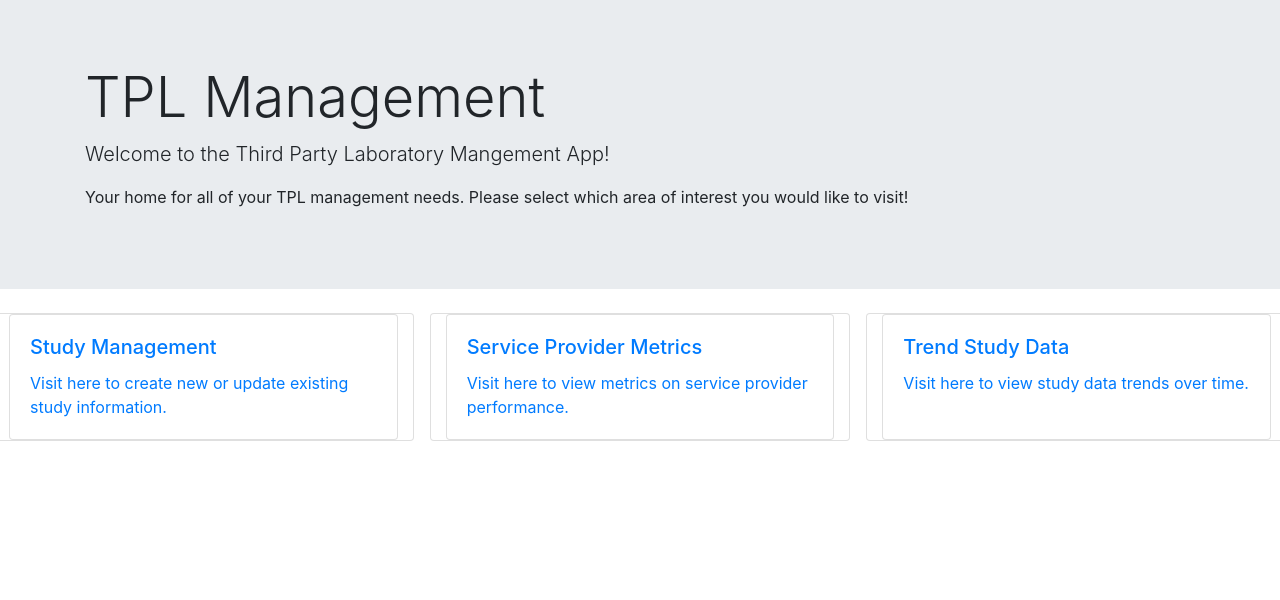
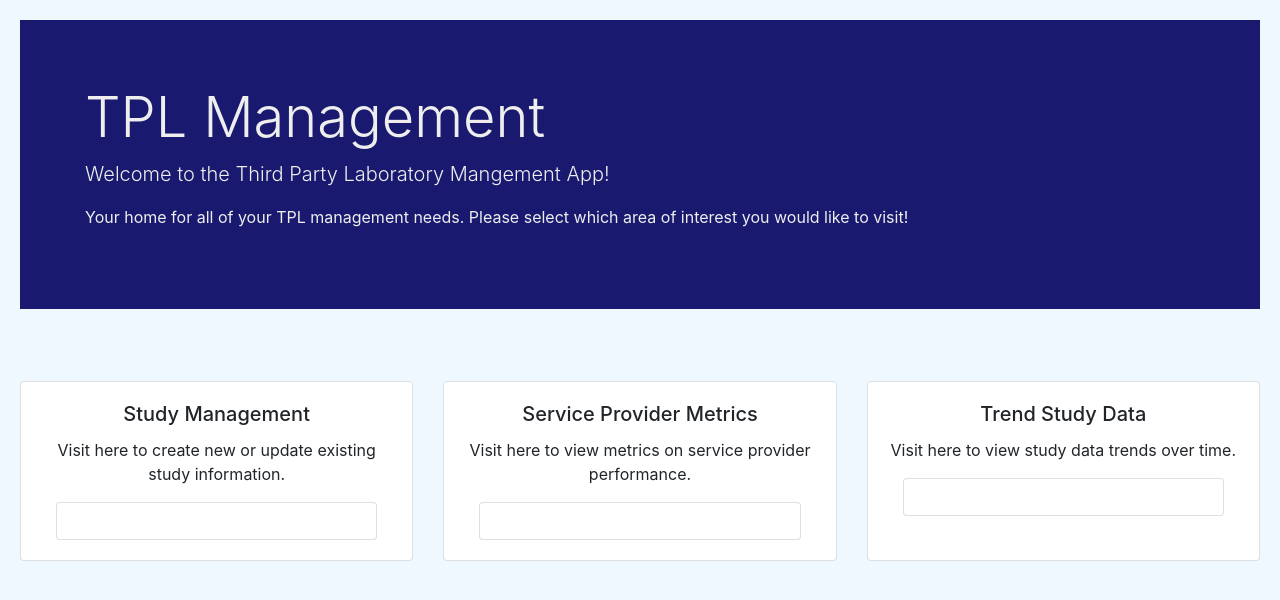
Before and after one commit to AElliott1107/tplmanage, a Django app: page /tplmanage/home/ in a window 1280 px wide. Shown: the top 600 px of the page. Run offline with Django 4.2, Linux system fonts and the light colour scheme; some libraries are stand-ins or nearby versions.

Commit message:
CSS Clean-up

```diff
--- a/tplmanage/studies/templates/studies/create.html
+++ b/tplmanage/studies/templates/studies/create.html
@@ -7,6 +7,7 @@
 <link rel="stylesheet" href="https://cdn.jsdelivr.net/npm/bootstrap@4.0.0/dist/css/bootstrap.min.css" integrity="sha384-Gn5384xqQ1aoWXA+058RXPxPg6fy4IWvTNh0E263XmFcJlSAwiGgFAW/dAiS6JXm" crossorigin="anonymous">
 <script src="https://cdn.jsdelivr.net/npm/bootstrap@4.0.0/dist/js/bootstrap.min.js" integrity="sha384-JZR6Spejh4U02d8jOt6vLEHfe/JQGiRRSQQxSfFWpi1MquVdAyjUar5+76PVCmYl" crossorigin="anonymous"></script>
 
+<body style="background-color:#f0f8ff;padding:20px">
 {% block content %}
     <div class="row justify-content-center">
         <div class="col-md-12">
@@ -135,3 +136,4 @@
     </script>
 
 {% endblock content %}
+</body>
--- a/tplmanage/studies/templates/studies/detail.html
+++ b/tplmanage/studies/templates/studies/detail.html
@@ -11,13 +11,14 @@
 </head>
 {% load crispy_forms_tags %}
 
+<body style="background-color:#f0f8ff;padding:20px">
 {% block content %}
     <div class="row justify-content-center">
         <div class="col-md-12">
 
             <div class="row">
                 <div class="col-md-6">
-                    <h3 class="mb-4">{{ object.study_num }}</h3>
+                    <h3 class="mb-4">Study Detail for {{ object.study_num }}</h3>
                 </div>
                 <div class="col-md-6 text-right">
                     <a type="button" href="{% url 'studies:study-update' object.id %}" class="btn btn-primary">
@@ -90,4 +91,5 @@
     </div>
 
 {% endblock content %}
+</body>
 </html>
--- a/tplmanage/studies/templates/studies/index.html
+++ b/tplmanage/studies/templates/studies/index.html
@@ -11,42 +11,42 @@
     <title>{% block title %}TPL Management{% endblock title%}</title>
 
 </head>
-
+<body style="background-color:#f0f8ff;padding:20px">
 {% block content %}
-    <div class="jumbotron jumbotron-fluid mb-0 bg-abbvie-gr">
+    <div class="jumbotron jumbotron-fluid mb-0" style="background-color:#191970;">
         <div class="container">
-            <h1 class="display-4">TPL Management</h1>
-            <p class="lead">Welcome to the Third Party Laboratory Mangement App!</p>
-            <p>Your home for all of your TPL management needs.  Please select which area of interest you would like to visit!</p>
+            <h1 class="display-4" style="color:#eeeeee">TPL Management</h1>
+            <p class="lead" style="color:#eeeeee">Welcome to the Third Party Laboratory Mangement App!</p>
+            <p style="color:#eeeeee">Your home for all of your TPL management needs.  Please select which area of interest you would like to visit!</p>
         </div>
     </div>
+<br>
+<br>
 
-<div class="card-deck mt-2 justify-content-center">
-    <div class="card mt-3 mx-2">
-        <a class="card" href="{% url 'studies:study-home' %}">
+<div class="card-deck mt-4 justify-content-center">
+    <div class="card text-center">
         <div class="card-body">
             <h5 class="card-title">Study Management</h5>
             <p class="card-text">Visit here to create new or update existing study information.</p>
+            <a class="card btn btn-primary" href="{% url 'studies:study-home' %}">Click Here!</a>
         </div>
-        </a>
     </div>
-    <div class="card mt-3 mx-2">
-        <a class="card" href="{% url 'studies:metrics' %}">
+    <div class="card text-center">
         <div class="card-body">
             <h5 class="card-title">Service Provider Metrics</h5>
             <p class="card-text">Visit here to view metrics on service provider performance.</p>
+            <a class="card btn btn-primary" href="{% url 'studies:metrics' %}">Click Here!</a>
         </div>
-        </a>
     </div>
-    <div class="card mt-3 mx-2">
-        <a class="card" href="{% url 'studies:trends' %}">
+    <div class="card text-center">
         <div class="card-body">
             <h5 class="card-title">Trend Study Data</h5>
             <p class="card-text">Visit here to view study data trends over time.</p>
+            <a class="card btn btn-primary" href="{% url 'studies:trends' %}">Click Here!</a>
         </div>
-        </a>
     </div>
 </div>
 
 {% endblock content %}
+</body>
 </html>
--- a/tplmanage/studies/templates/studies/sample_detail.html
+++ b/tplmanage/studies/templates/studies/sample_detail.html
@@ -11,13 +11,14 @@
 </head>
 {% load crispy_forms_tags %}
 
+<body style="background-color:#f0f8ff;padding:20px">
 {% block content %}
     <div class="row justify-content-center">
         <div class="col-md-12">
 
             <div class="row">
                 <div class="col-md-6">
-                    <h3 class="mb-4">{{ object.sample_id }}</h3>
+                    <h3 class="mb-4">Sample Detail for {{ object.sample_num }}</h3>
                 </div>
                 <div class="col-md-6 text-right">
                     <a type="button" href="{% url 'studies:study-update' object.study_id %}" class="btn btn-primary">
@@ -128,4 +129,5 @@
     </div>
 
 {% endblock content %}
+</body>
 </html>
--- a/tplmanage/studies/templates/studies/study_update.html
+++ b/tplmanage/studies/templates/studies/study_update.html
@@ -7,6 +7,7 @@
 <link rel="stylesheet" href="https://cdn.jsdelivr.net/npm/bootstrap@4.0.0/dist/css/bootstrap.min.css" integrity="sha384-Gn5384xqQ1aoWXA+058RXPxPg6fy4IWvTNh0E263XmFcJlSAwiGgFAW/dAiS6JXm" crossorigin="anonymous">
 <script src="https://cdn.jsdelivr.net/npm/bootstrap@4.0.0/dist/js/bootstrap.min.js" integrity="sha384-JZR6Spejh4U02d8jOt6vLEHfe/JQGiRRSQQxSfFWpi1MquVdAyjUar5+76PVCmYl" crossorigin="anonymous"></script>
 
+<body style="background-color:#f0f8ff;padding:20px">
 {% block content %}
     <div class="row justify-content-center">
         <div class="col-md-12">
@@ -138,3 +139,4 @@
     </script>
 
 {% endblock content %}
+</body>
```
Also changed, not shown: tplmanage/requirements.txt (added, +23 -0 lines), tplmanage/studies/templates/studies/base.html (+6 -1 lines), tplmanage/studies/templates/studies/home.html (+12 -9 lines), tplmanage/studies/templates/studies/metrics2.html (+19 -10 lines), tplmanage/studies/templates/studies/sample_update.html (+8 -4 lines), tplmanage/studies/templates/studies/trend_data.html (+11 -2 lines). Lines whose indentation alone changed are shown as unchanged.
